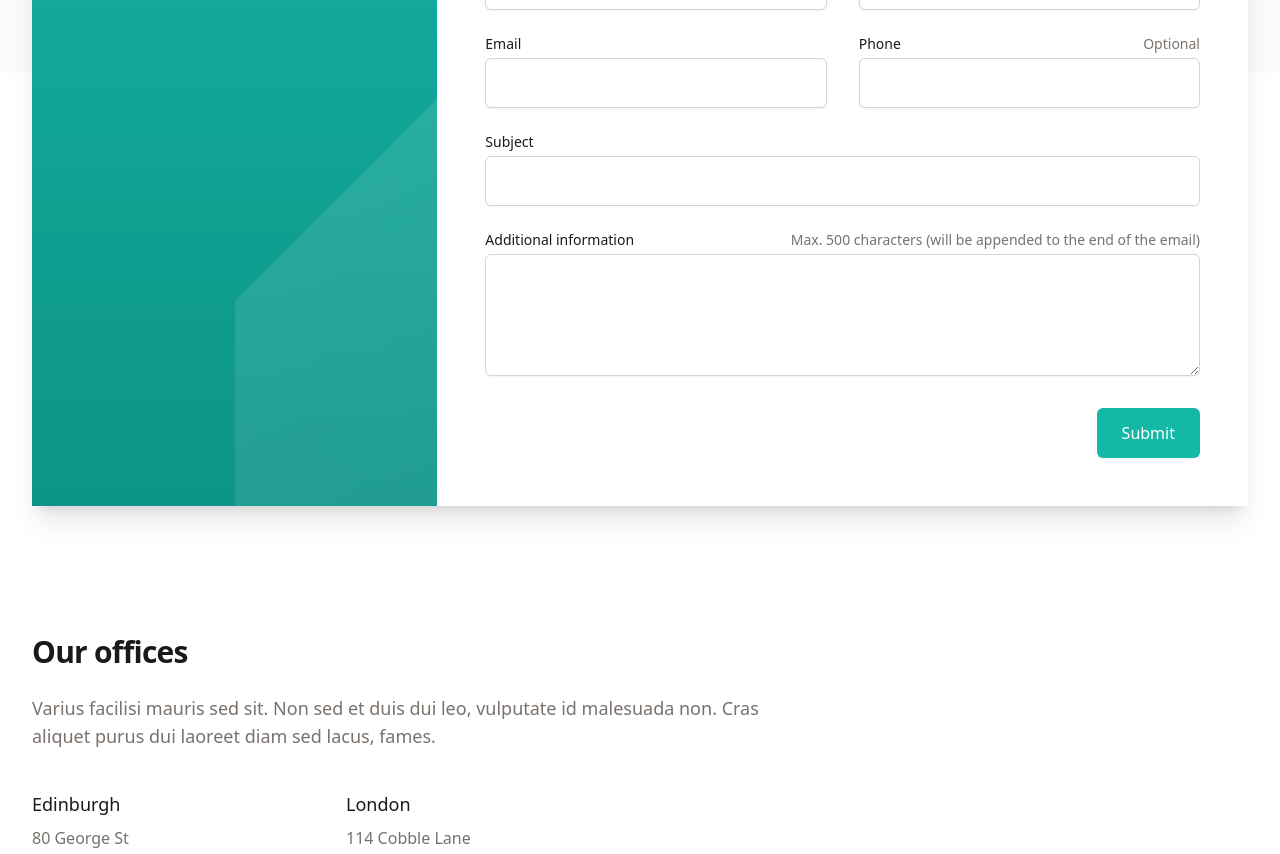
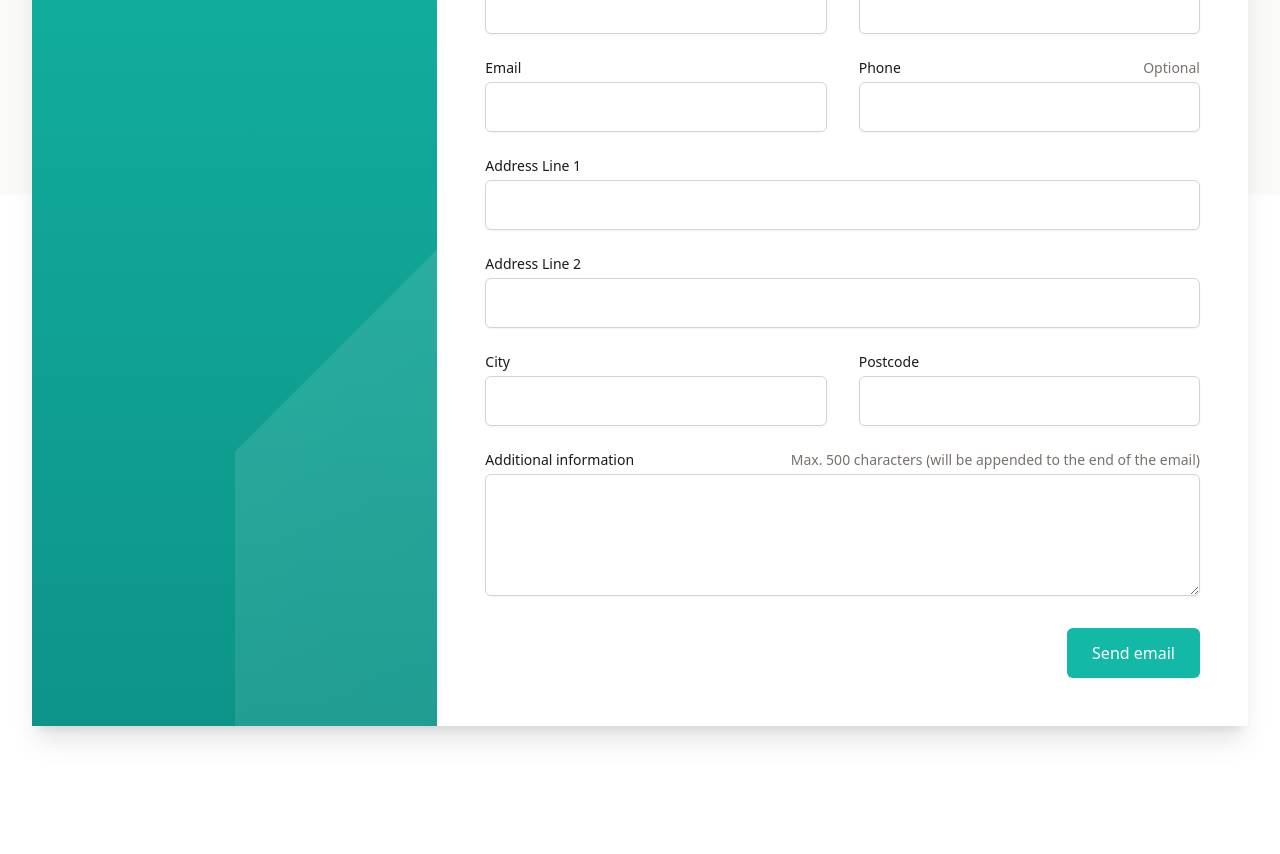
Before and after one commit to cristeaadrian/scotia-property-services, a Vue app: page / in a window 1280 px wide. Shown: the part 1360-2214 px from the top of the page. Built offline with nearby package versions, Linux system fonts and the light colour scheme; a web font is replaced by a local one.

Commit message:
updated form

```diff
--- a/src/App.vue
+++ b/src/App.vue
@@ -3,24 +3,6 @@
   <div class="bg-white">
     <main class="overflow-hidden">
       <FAQ />
-      <div class="bg-stone-50">
-        <div class="py-14 lg:py-20">
-          <div
-            class="relative z-10 mx-auto max-w-7xl pr-8 pl-4 sm:px-6 lg:px-8"
-          >
-            <h1
-              class="text-4xl font-bold tracking-tight text-stone-900 sm:text-5xl lg:text-6xl"
-            >
-              Get in touch
-            </h1>
-            <p class="mt-6 max-w-3xl text-xl text-stone-500">
-              Vel nunc non ut montes, viverra tempor. Proin lectus nibh
-              phasellus morbi non morbi. In elementum urna ut volutpat. Sagittis
-              et vel et fermentum amet consequat.
-            </p>
-          </div>
-        </div>
-      </div>
       <ContactForm />
       <OfficesGrid />
     </main>
--- a/src/components/ContactForm.vue
+++ b/src/components/ContactForm.vue
@@ -1,4 +1,20 @@
 <template>
+  <section class="bg-stone-50 pb-6">
+    <div class="py-14 lg:py-20">
+      <div class="relative z-10 mx-auto max-w-7xl pr-8 pl-4 sm:px-6 lg:px-8">
+        <h1
+          class="text-4xl font-bold tracking-tight text-stone-900 sm:text-5xl lg:text-6xl"
+        >
+          Get in touch
+        </h1>
+        <p class="mt-6 max-w-3xl text-xl text-stone-500">
+          Vel nunc non ut montes, viverra tempor. Proin lectus nibh phasellus
+          morbi non morbi. In elementum urna ut volutpat. Sagittis et vel et
+          fermentum amet consequat.
+        </p>
+      </div>
+    </div>
+  </section>
   <section class="relative bg-white" aria-labelledby="contact-heading">
     <div class="absolute h-1/2 w-full bg-stone-50" aria-hidden="true" />
     <!-- Decorative dot pattern -->
@@ -344,15 +360,64 @@
               </div>
               <div class="sm:col-span-2">
                 <label
-                  for="subject"
+                  for="address-1"
                   class="block text-sm font-medium text-stone-900"
-                  >Subject</label
+                  >Address Line 1</label
                 >
                 <div class="mt-1">
                   <input
-                    id="subject"
+                    id="address-1"
                     type="text"
-                    name="subject"
+                    name="address-1"
+                    autocomplete="address-line-1"
+                    class="block w-full rounded-md border-stone-300 px-4 py-3 text-stone-900 shadow-sm focus:border-teal-500 focus:ring-teal-500"
+                  />
+                </div>
+              </div>
+              <div class="sm:col-span-2">
+                <label
+                  for="address-2"
+                  class="block text-sm font-medium text-stone-900"
+                  >Address Line 2</label
+                >
+                <div class="mt-1">
+                  <input
+                    id="address-2"
+                    type="text"
+                    name="address-2"
+                    autocomplete="address-line-2"
+                    class="block w-full rounded-md border-stone-300 px-4 py-3 text-stone-900 shadow-sm focus:border-teal-500 focus:ring-teal-500"
+                  />
+                </div>
+              </div>
+              <div>
+                <label
+                  for="city"
+                  class="block text-sm font-medium text-stone-900"
+                  >City</label
+                >
+                <div class="mt-1">
+                  <input
+                    id="city"
+                    name="city"
+                    type="text"
+                    autocomplete="city"
+                    class="block w-full rounded-md border-stone-300 px-4 py-3 text-stone-900 shadow-sm focus:border-teal-500 focus:ring-teal-500"
+                  />
+                </div>
+              </div>
+              <div>
+                <label
+                  for="postcode"
+                  class="block text-sm font-medium text-stone-900"
+                  >Postcode</label
+                >
+                <div class="mt-1">
+                  <input
+                    id="postcode"
+                    type="text"
+                    name="postcode"
+                    autocomplete="postal-code"
                     class="block w-full rounded-md border-stone-300 px-4 py-3 text-stone-900 shadow-sm focus:border-teal-500 focus:ring-teal-500"
                   />
                 </div>
@@ -360,22 +425,24 @@
               <div class="sm:col-span-2">
                 <div class="flex justify-between">
                   <label
-                    for="message"
+                    for="additional-information"
                     class="block text-sm font-medium text-stone-900"
                     >Additional information</label
                   >
-                  <span id="message-max" class="text-sm text-stone-500"
+                  <span
+                    id="additional-information-max"
+                    class="text-sm text-stone-500"
                     >Max. 500 characters (will be appended to the end of the
                     email)</span
                   >
                 </div>
                 <div class="mt-1">
                   <textarea
-                    id="message"
-                    name="message"
+                    id="additional-information"
+                    name="additional-information"
                     rows="4"
                     class="block w-full rounded-md border-stone-300 px-4 py-3 text-stone-900 shadow-sm focus:border-teal-500 focus:ring-teal-500"
-                    aria-describedby="message-max"
+                    aria-describedby="additional-information-max"
                   />
                 </div>
               </div>
@@ -384,7 +451,7 @@
                   type="submit"
                   class="mt-2 inline-flex w-full items-center justify-center rounded-md border border-transparent bg-teal-500 px-6 py-3 text-base font-medium text-white shadow-sm hover:bg-teal-600 focus:outline-none focus:ring-2 focus:ring-teal-500 focus:ring-offset-2 sm:w-auto"
                 >
-                  Submit
+                  Send email
                 </button>
               </div>
             </form>
```
